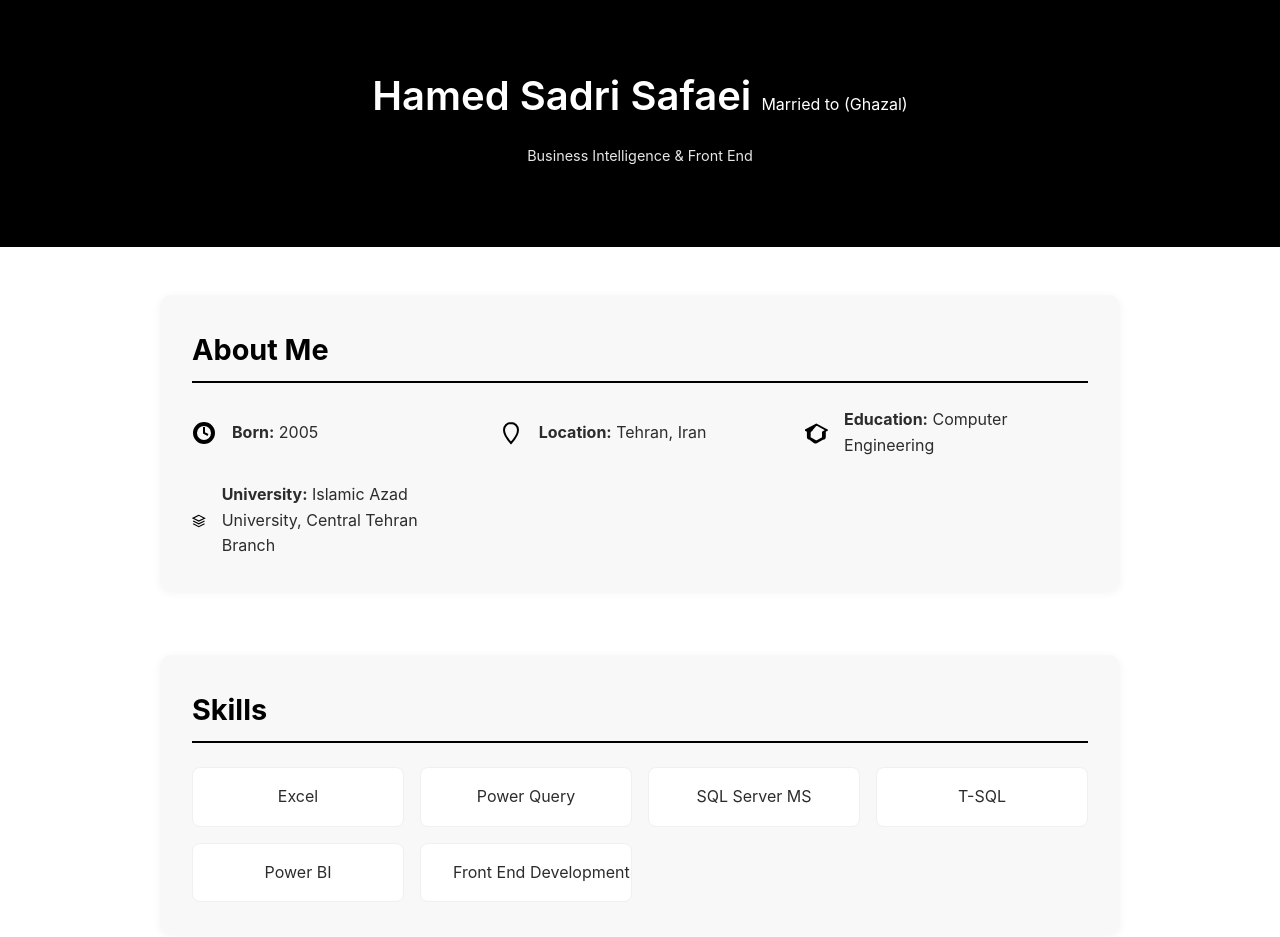
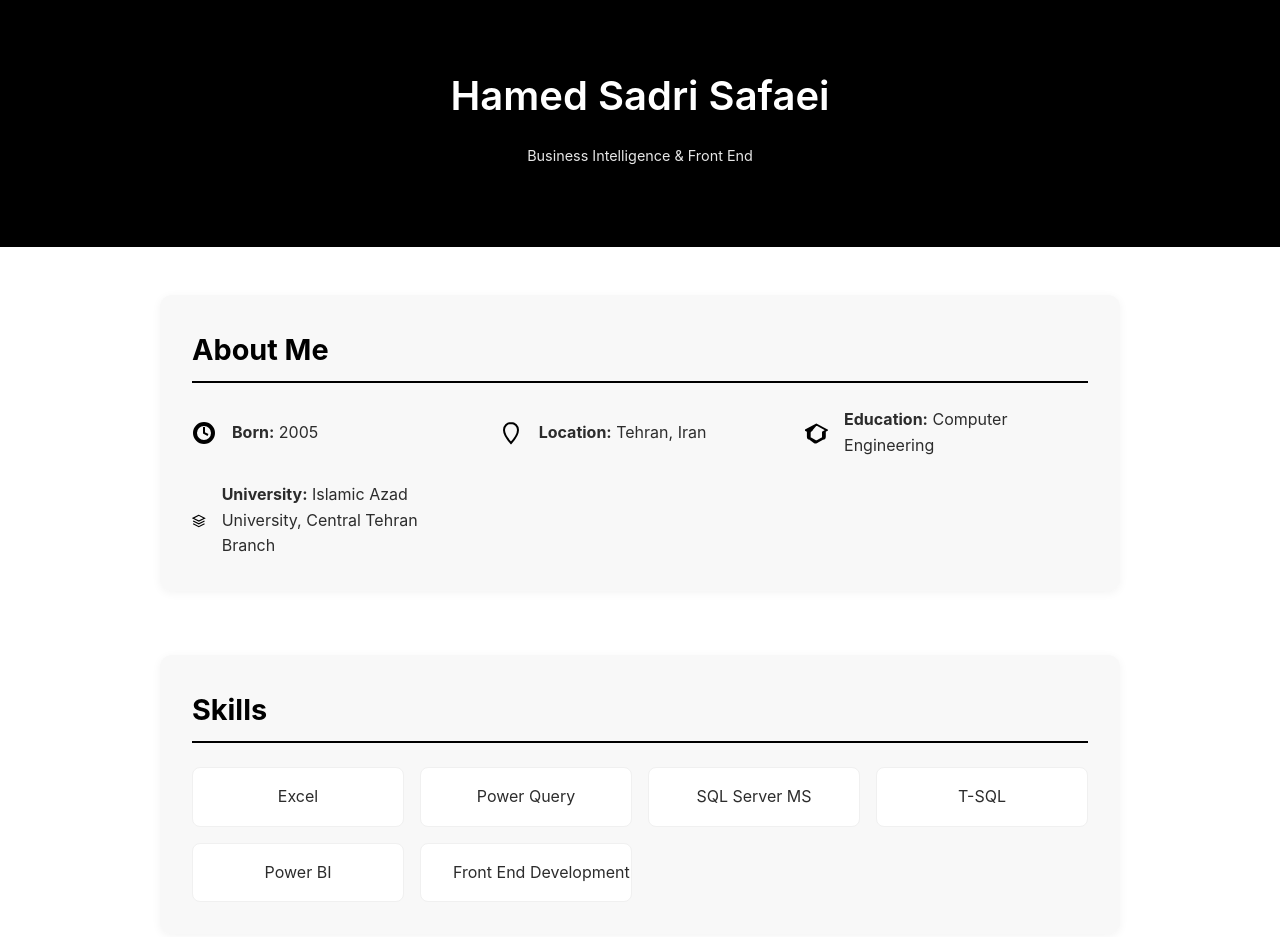
Before and after one commit to hamedsadrisafaei/hamedsadrisafaei.github.io, a plain HTML site: page index.html in a window 1280 px wide. Shown: the top 937 px of the page. Drawn offline with Linux system fonts and the light colour scheme.

Commit message:
Update index.html

```diff
--- a/index.html
+++ b/index.html
@@ -207,7 +207,7 @@
     <header>
         <div class="container">
             <div class="header-content">
-                <h1>Hamed Sadri Safaei <span style="font-size: 1rem; font-weight: normal;">Married to (Ghazal)</span></h1>
+                <h1>Hamed Sadri Safaei</h1>
                 <p>Business Intelligence & Front End</p>
             </div>
         </div>
```
